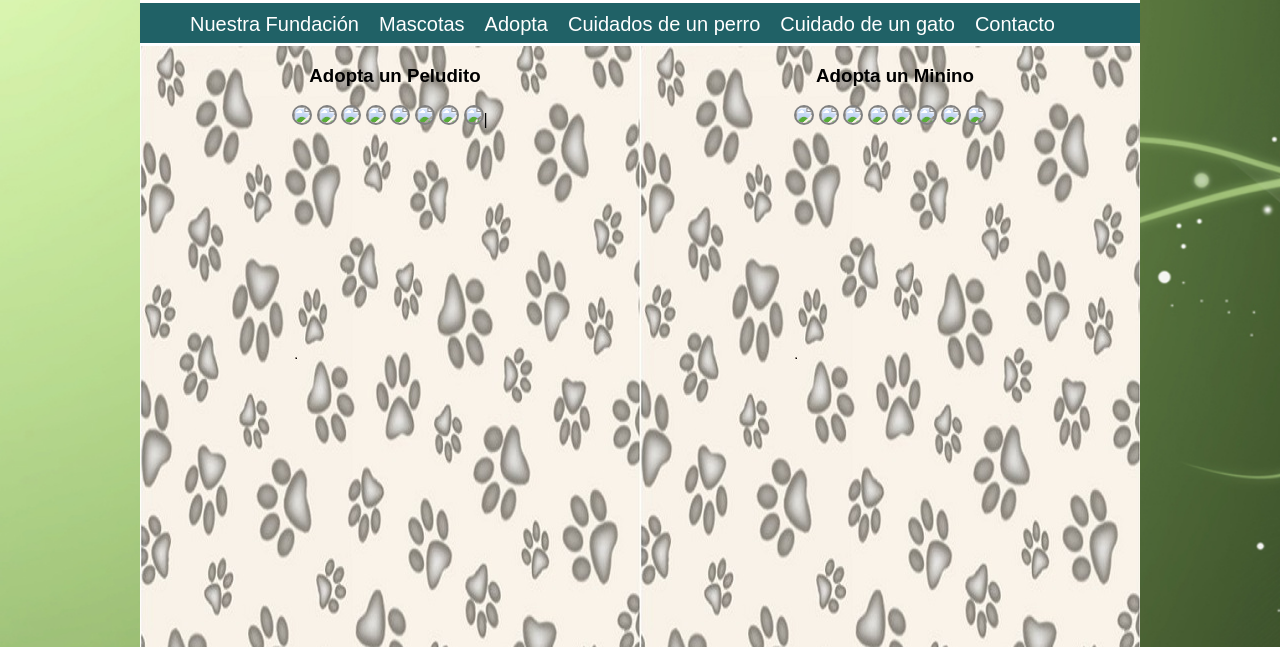
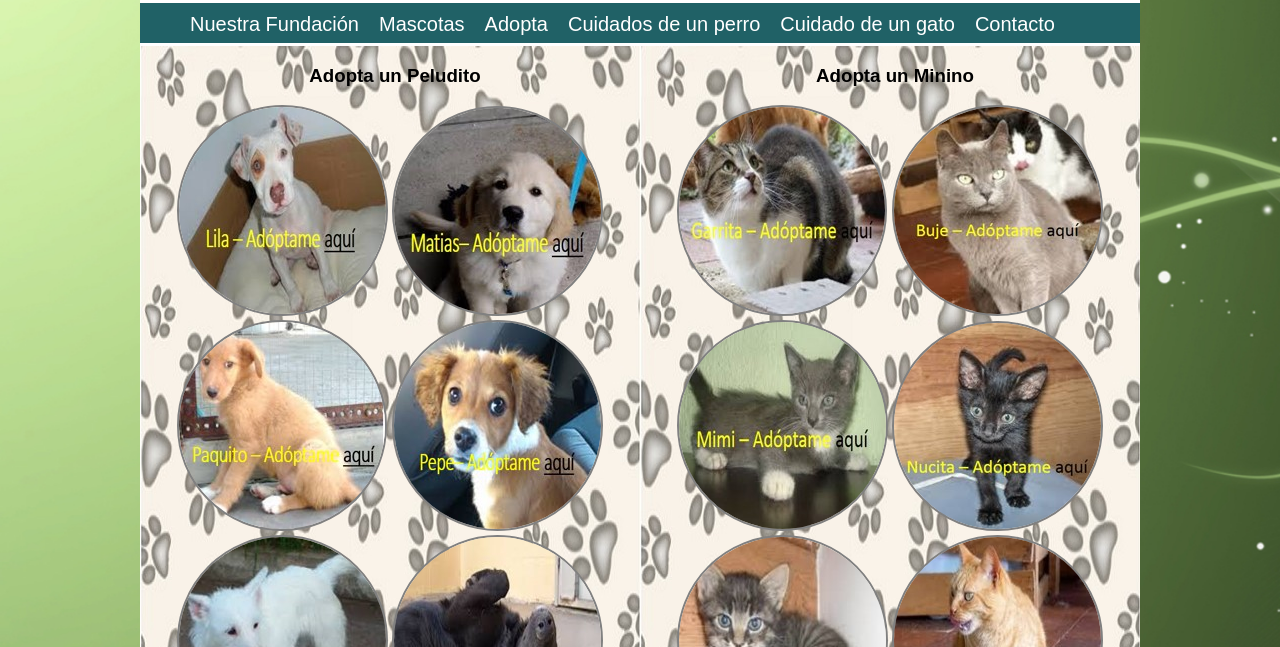
Before and after one commit to aixela85/aixela85.github.io, a plain HTML site: page mascotas.html in a window 1280 px wide. Shown: the part 153-800 px from the top of the page. Drawn offline with Linux system fonts and the light colour scheme.

Commit message:
cambio en la ruta
Cambio en la ruta

```diff
--- a/mascotas.html
+++ b/mascotas.html
@@ -33,37 +33,37 @@
 
 <nav>
 	<ul class="menu">
-		<li><a href="..\SITE\index.html" class="menu">Nuestra Fundación</a></li>
-		<li><a href="..\SITE\mascotas.html" class="menu">Mascotas</a></li>
-		<li><a href="..\SITE\adopta.html" class="menu">Adopta</a></li>
-		<li><a href="..\SITE\cuidadosdeperros.html" class="menu">Cuidados de un perro</a></li>
-		<li><a href="..\SITE\cuidadosdegatos.html" class="menu">Cuidado de un gato</a></li>
-		<li><a href="..\SITE\contacto.html" class="menu">Contacto</a></li>
+		<li><a href="..\index.html" class="menu">Nuestra Fundación</a></li>
+		<li><a href="..\mascotas.html" class="menu">Mascotas</a></li>
+		<li><a href="..\adopta.html" class="menu">Adopta</a></li>
+		<li><a href="..\cuidadosdeperros.html" class="menu">Cuidados de un perro</a></li>
+		<li><a href="..\cuidadosdegatos.html" class="menu">Cuidado de un gato</a></li>
+		<li><a href="..\contacto.html" class="menu">Contacto</a></li>
 		<!--menu de navegacion o enlaces de la pagina a otras paginas-->
 	</ul>
 </nav>
 <DIV id="peludito">
 	<H3><strong id="nuestra">Adopta un Peludito</strong></H3>
-   		<a href="..\SITE\contacto.html"><img id="lila" src="..\SITE\img\lila.jpg"></a>
-   		<a href="..\SITE\contacto.html"><img id="lila" src="..\SITE\img\matias.jpg"></a>
-   		<a href="..\SITE\contacto.html"><img id="lila" src="..\SITE\img\paquito.jpg"></a>
-   		<a href="..\SITE\contacto.html"><img id="lila" src="..\SITE\img\pepe.jpg"></a>
-   		<a href="..\SITE\contacto.html"><img id="lila" src="..\SITE\img\lulu.jpg"></a>
-   		<a href="..\SITE\contacto.html"><img id="lila" src="..\SITE\img\lola.jpg"></a>
-   		<a href="..\SITE\contacto.html"><img id="lila" src="..\SITE\img\fruna.jpg"></a>
-   		<a href="..\SITE\contacto.html"><img id="lila" src="..\SITE\img\tito.jpg"></a>|
+   		<a href="..\contacto.html"><img id="lila" src="..\img\lila.jpg"></a>
+   		<a href="..\contacto.html"><img id="lila" src="..\img\matias.jpg"></a>
+   		<a href="..\contacto.html"><img id="lila" src="..\img\paquito.jpg"></a>
+   		<a href="..\contacto.html"><img id="lila" src="..\img\pepe.jpg"></a>
+   		<a href="..\contacto.html"><img id="lila" src="..\img\lulu.jpg"></a>
+   		<a href="..\contacto.html"><img id="lila" src="..\img\lola.jpg"></a>
+   		<a href="..\contacto.html"><img id="lila" src="..\img\fruna.jpg"></a>
+   		<a href="..\contacto.html"><img id="lila" src="..\img\tito.jpg"></a>|
 
 </DIV>
 <DIV class="circular" id="minino">
 <H3><strong id="nuestra">Adopta un Minino</strong></H3>
-   		<a href="..\SITE\contacto.html"><img id="lila" src="..\SITE\img\garrita.jpg"></a>
-   		<a href="..\SITE\contacto.html"><img id="lila" src="..\SITE\img\gbuje.jpg"></a>
-   		<a href="..\SITE\contacto.html"><img id="lila" src="..\SITE\img\gmimi.jpg"></a>
-   		<a href="..\SITE\contacto.html"><img id="lila" src="..\SITE\img\gnucita.jpg"></a>
-   		<a href="..\SITE\contacto.html"><img id="lila" src="..\SITE\img\gmilan.jpg"></a>
-   		<a href="..\SITE\contacto.html"><img id="lila" src="..\SITE\img\gsultan.jpg"></a>
-   		<a href="..\SITE\contacto.html"><img id="lila" src="..\SITE\img\gluna.jpg"></a>
-   		<a href="..\SITE\contacto.html"><img id="lila" src="..\SITE\img\gdulce.jpg"></a>
+   		<a href="..\contacto.html"><img id="lila" src="..\img\garrita.jpg"></a>
+   		<a href="..\contacto.html"><img id="lila" src="..\img\gbuje.jpg"></a>
+   		<a href="..\contacto.html"><img id="lila" src="..\img\gmimi.jpg"></a>
+   		<a href="..\contacto.html"><img id="lila" src="..\img\gnucita.jpg"></a>
+   		<a href="..\contacto.html"><img id="lila" src="..\img\gmilan.jpg"></a>
+   		<a href="..\contacto.html"><img id="lila" src="..\img\gsultan.jpg"></a>
+   		<a href="..\contacto.html"><img id="lila" src="..\img\gluna.jpg"></a>
+   		<a href="..\contacto.html"><img id="lila" src="..\img\gdulce.jpg"></a>
 
 </DIV>
 <DIV id="piedepagina">
```
Also changed, not shown: adopta.html (+6 -6 lines), contacto.html (+9 -9 lines), cuidadosdegatos.html (+6 -6 lines), cuidadosdeperros.html (+6 -6 lines).
